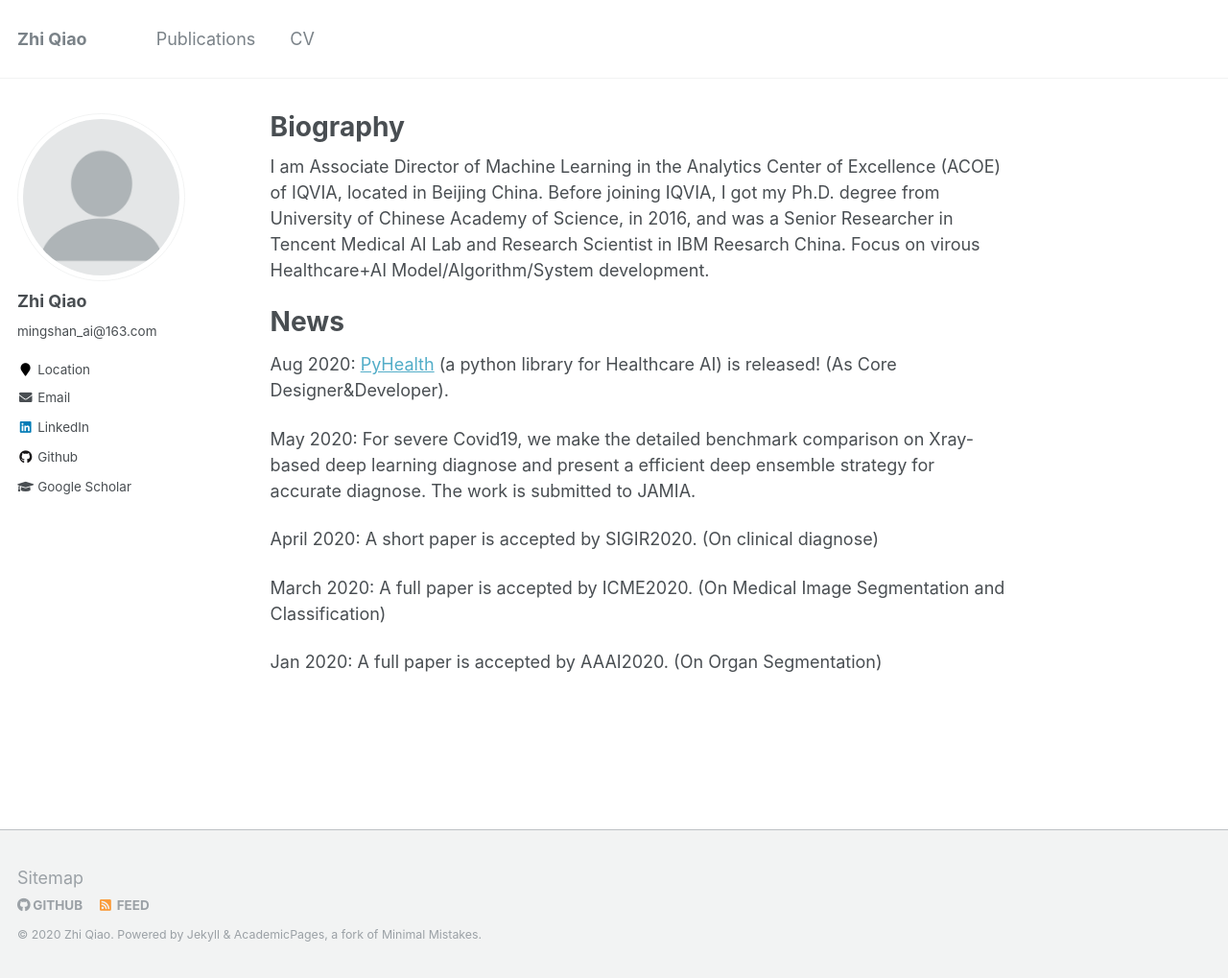
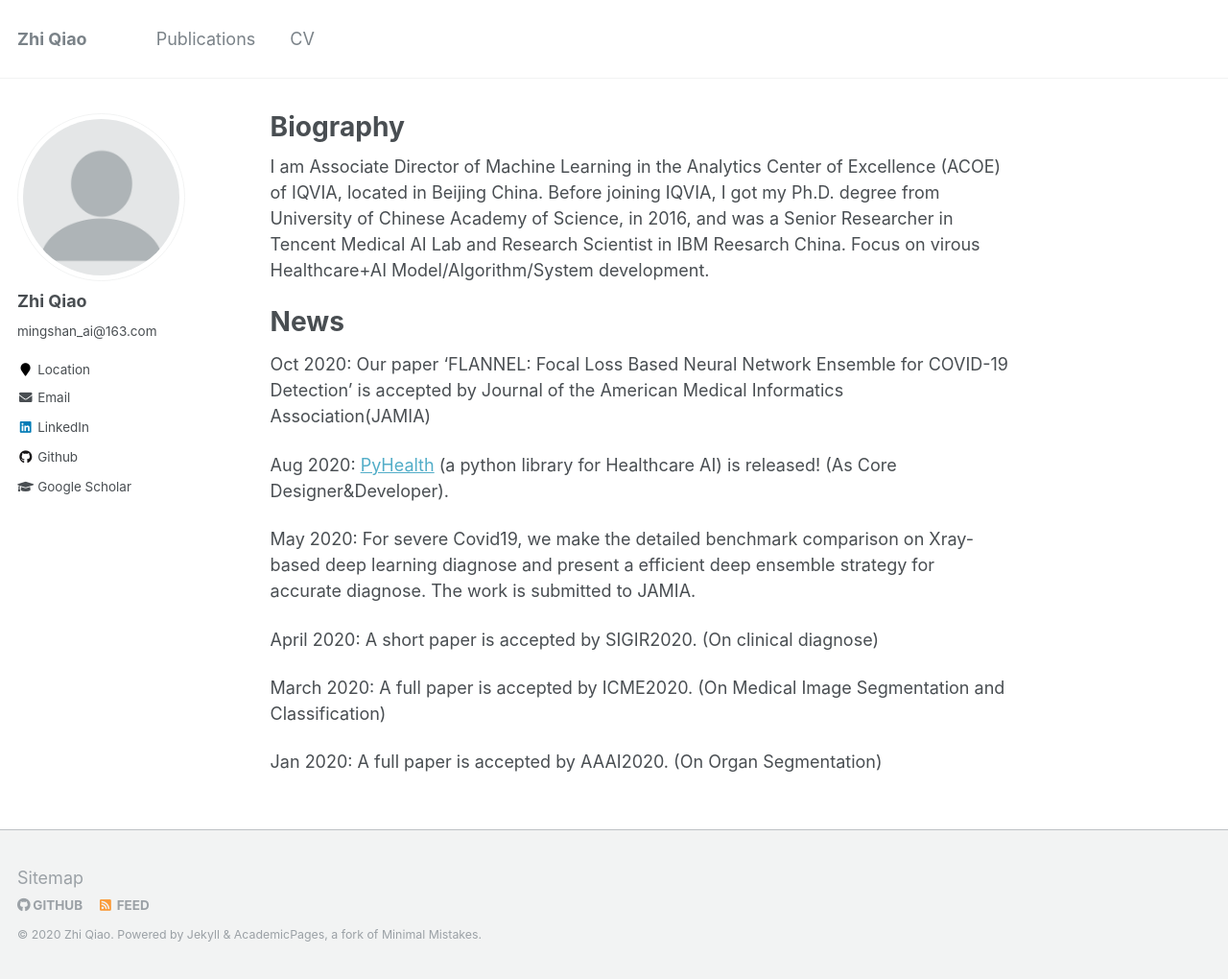
Before and after one commit to qxiaobu/qxiaobu.github.io, a Jekyll site: the page built from _pages/about.md, in a window 1280 px wide and 1020 px high. Shown: the whole window at 96% size. Built offline with Jekyll 4.4.1, drawn with Linux system fonts in a browser that asks for light colours.

Commit message:
Update about.md

```diff
--- a/_pages/about.md
+++ b/_pages/about.md
@@ -12,6 +12,8 @@ I am Associate Director of Machine Learning in the Analytics Center of Excellenc
 
 News
 ======
+  Oct 2020: Our paper 'FLANNEL: Focal Loss Based Neural Network Ensemble for COVID-19 Detection' is accepted by Journal of the American Medical Informatics Association(JAMIA)
+
   Aug 2020: [PyHealth](https://github.com/yzhao062/PyHealth) (a python library for Healthcare AI) is released! (As Core Designer&Developer).
 
   May 2020: For severe Covid19, we make the detailed benchmark comparison on Xray-based deep learning diagnose and present a efficient deep ensemble strategy for accurate diagnose. The work is submitted to JAMIA.
```
